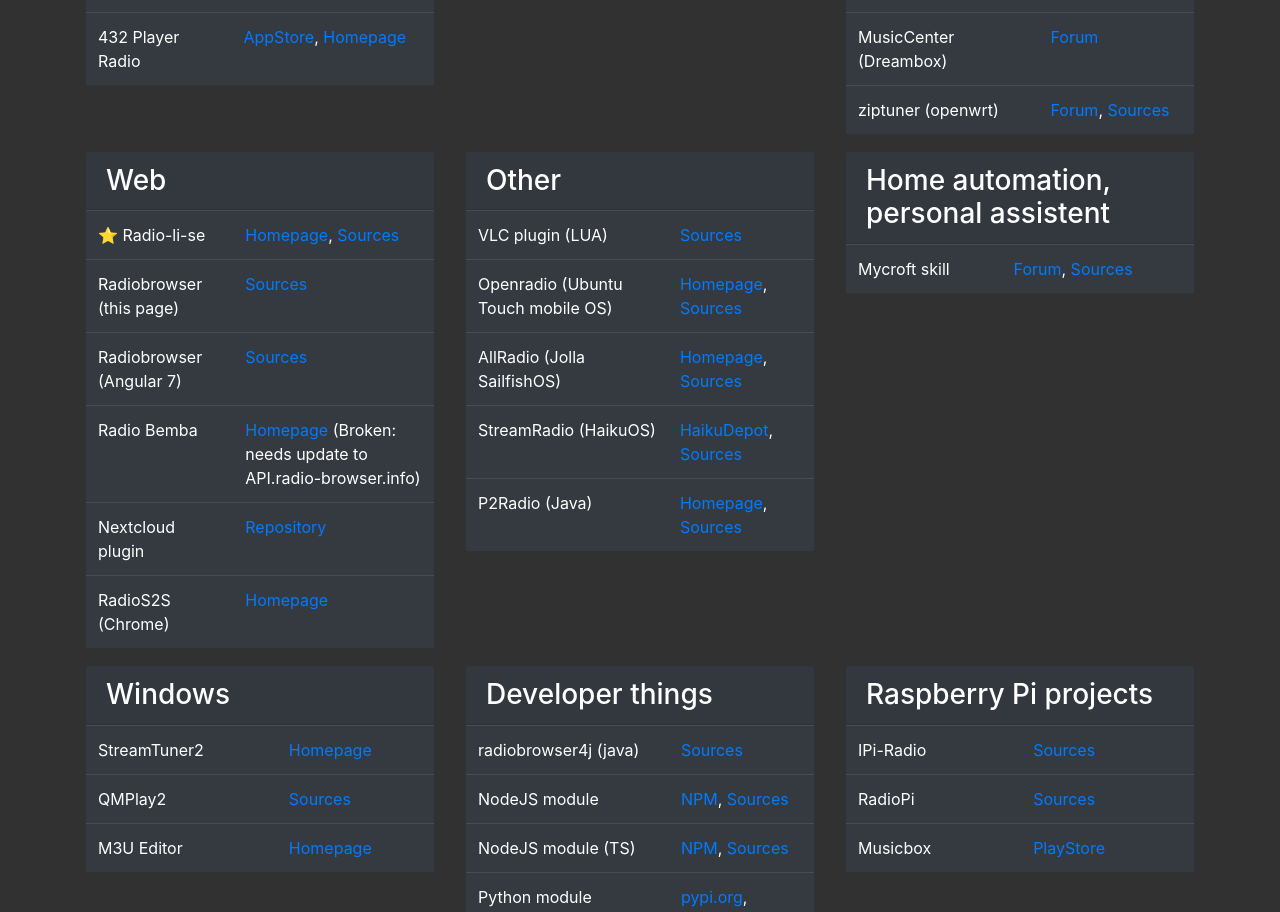
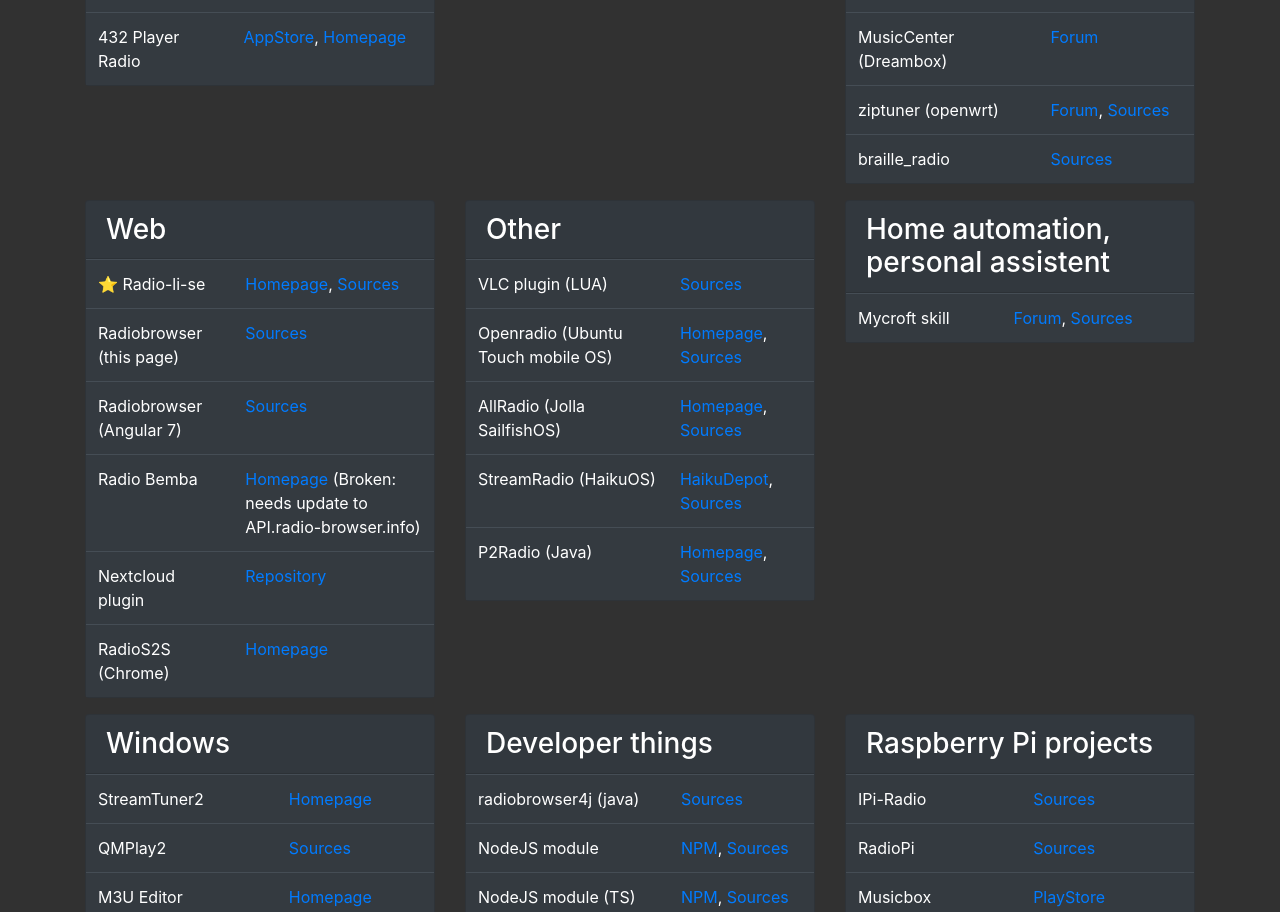
Before and after one commit to segler-alex/radiobrowser-web-angular, an Angular app: page /#/users in a window 1280 px wide. Shown: the part 1241-2153 px from the top of the page. Built offline with nearby package versions, Linux system fonts and the light colour scheme.

Commit message:
added braille radio

```diff
--- a/angular.json
+++ b/angular.json
@@ -51,7 +51,6 @@
               "optimization": true,
               "outputHashing": "all",
               "sourceMap": false,
-              "extractCss": true,
               "namedChunks": false,
               "extractLicenses": true,
               "vendorChunk": false,
--- a/src/app/components/users/users.component.html
+++ b/src/app/components/users/users.component.html
@@ -255,6 +255,12 @@
               <td>
                 <a href="https://macrofig.blogspot.com/2017/03/back-in-groove.html">Forum</a>,
                 <a href="https://github.com/deeice/ziptuner">Sources</a>
+              </td>
+            </tr>
+            <tr>
+              <td>braille_radio</td>
+              <td>
+                <a href="https://github.com/Inqbus/braille_radio">Sources</a>
               </td>
             </tr>
           </table>
```
